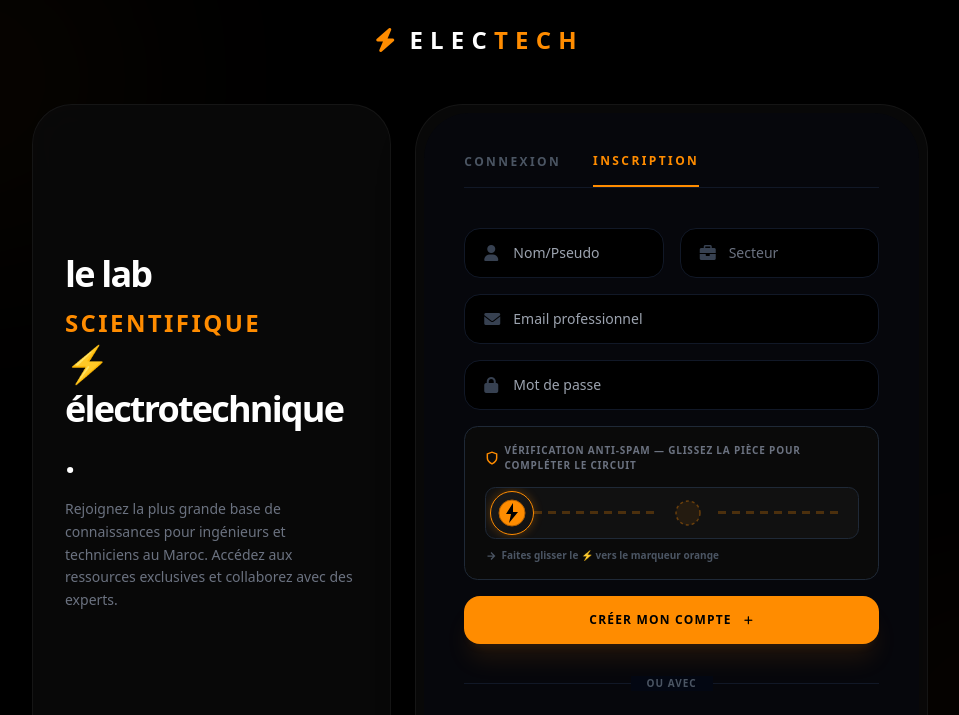
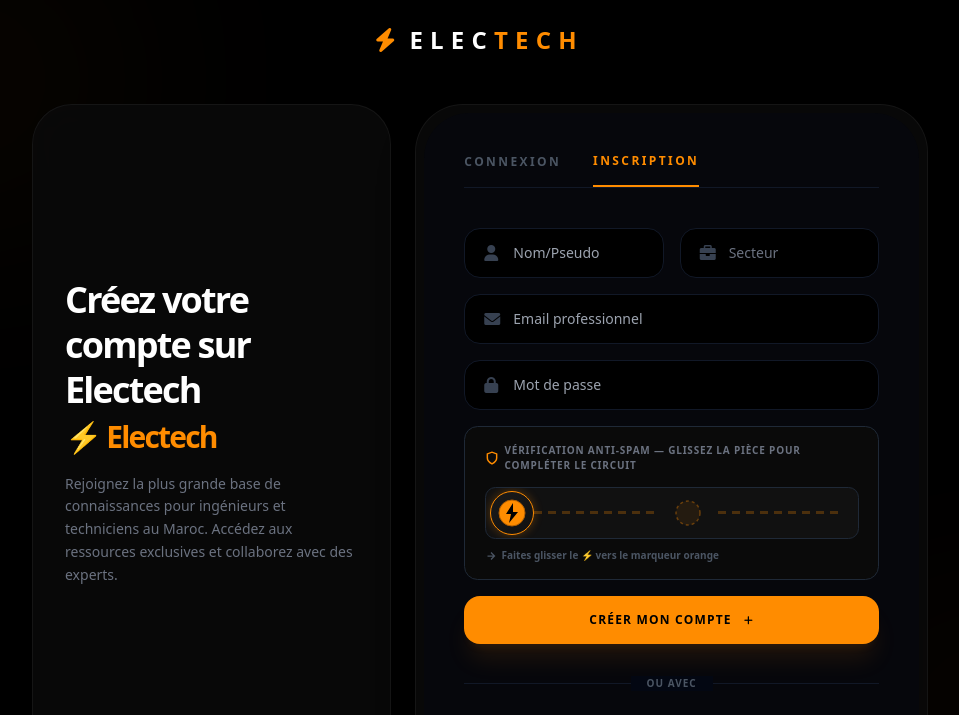
Before and after one commit to adminelectech/electech-project, a website: page hello.html in a window 1280 px wide. Shown: the top 715 px of the page, without its empty margins (160-1119 px from the left). Drawn offline with nearby package versions, Linux system fonts and the light colour scheme.

Commit message:
style: update hello.html welcome text and tagline

```diff
--- a/hello.html
+++ b/hello.html
@@ -82,8 +82,10 @@
                             <i class="fas fa-shield-alt mr-2"></i> <span id="msg-text">Cette action nécessite d'être membre de la communauté.</span>
                         </p>
                     </div>
-                    <h1 class="text-4xl font-black text-white leading-tight mb-4 lowercase tracking-tighter">
-                        le lab <br> <span class="text-customOrange uppercase tracking-widest text-2xl">scientifique</span> <br> <a href="Tech 1/electrotechnique.html" class="hover:text-customOrange font-bold transition-colors duration-300 flex items-center gap-1 border-b-2 border-transparent hover:border-customOrange pb-1">⚡ Électrotechnique</a>.
+                    <h1 class="text-4xl font-black text-white leading-tight mb-4 tracking-tighter">
+                        Créez votre compte sur Electech
+                        <br>
+                        <span class="text-customOrange text-3xl font-black">⚡ Electech</span>
                     </h1>
                     <p class="text-gray-500 text-sm leading-relaxed">
                         Rejoignez la plus grande base de connaissances pour ingénieurs et techniciens au Maroc. Accédez aux ressources exclusives et collaborez avec des experts.
```
